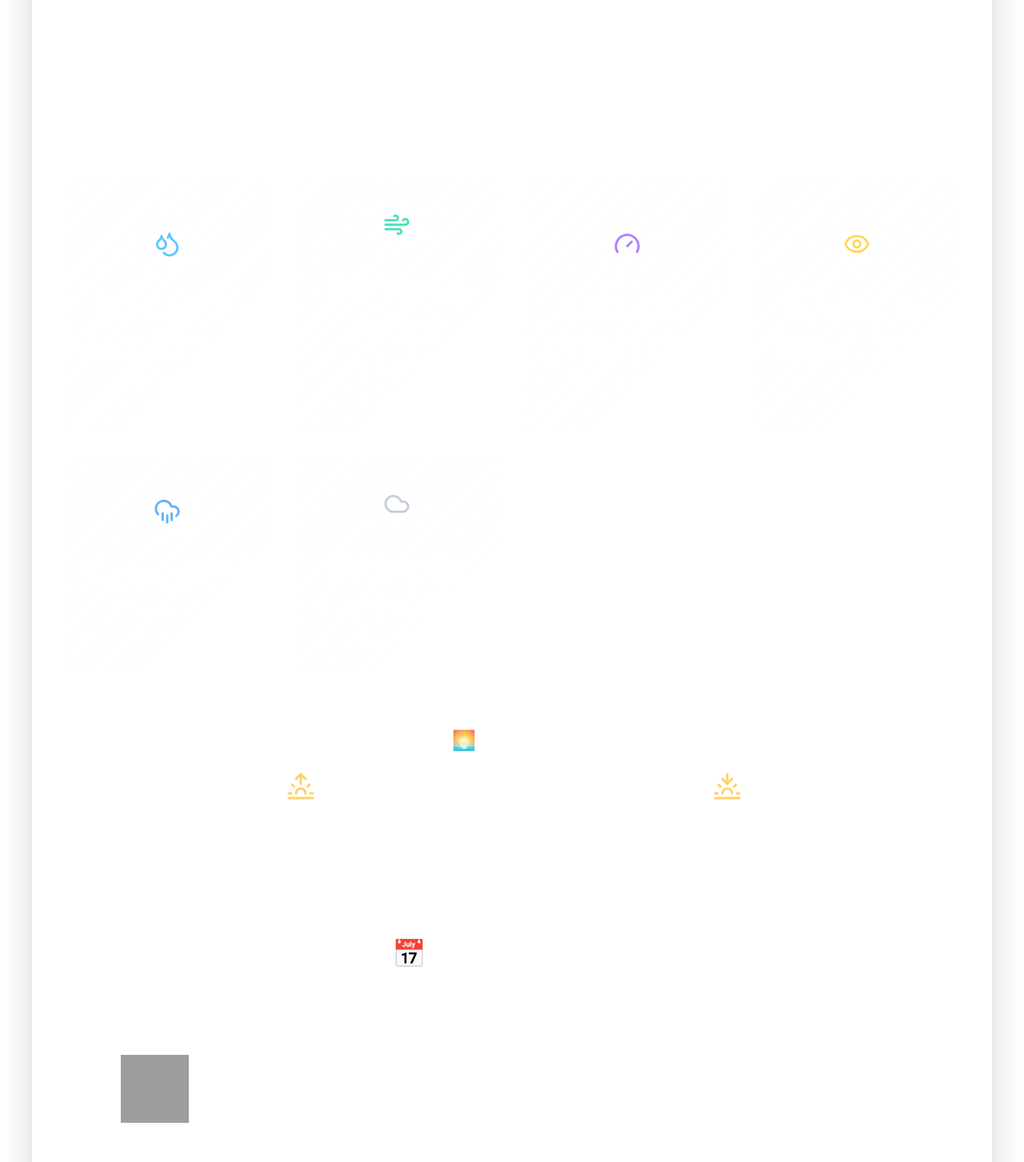
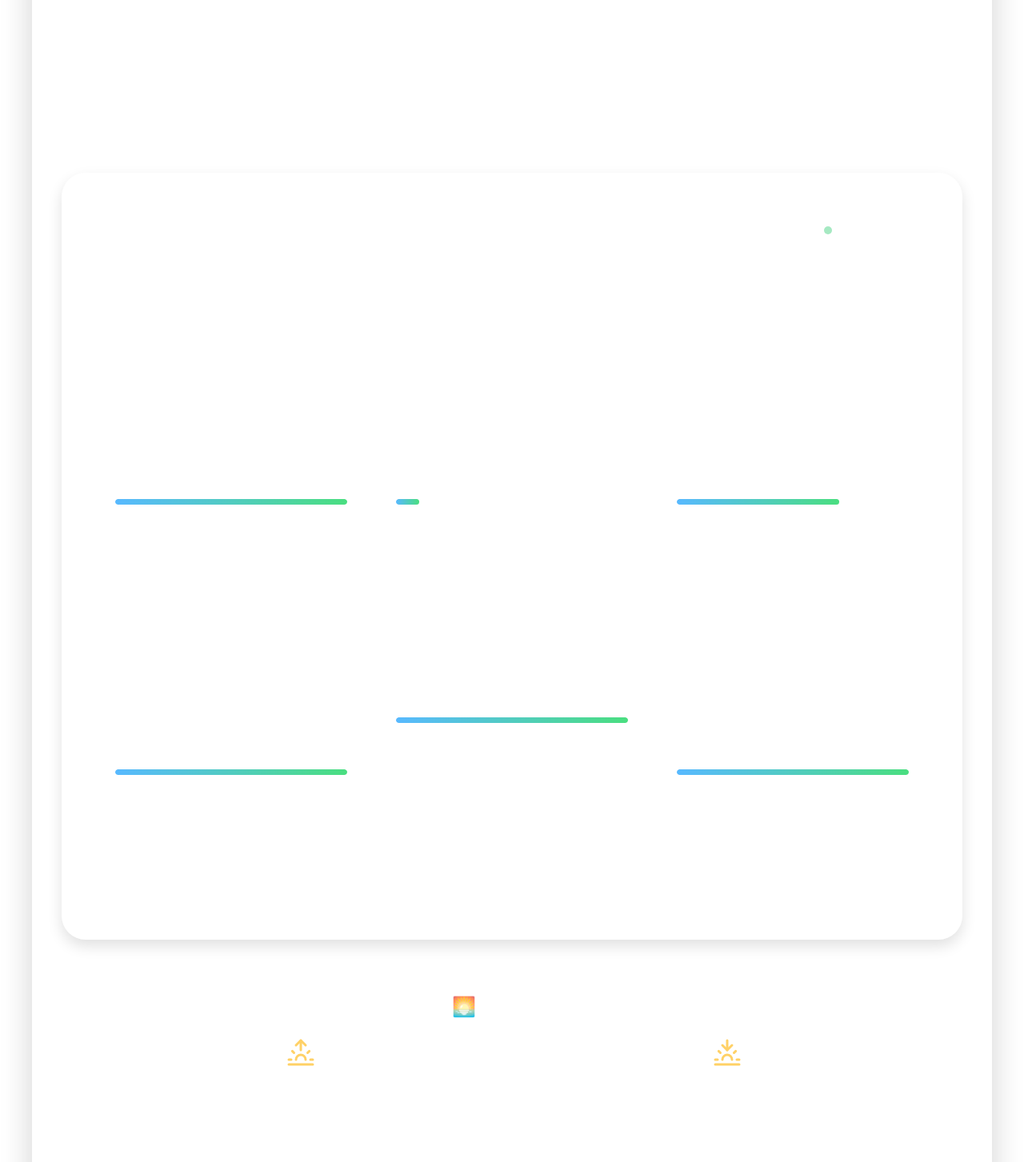
Before and after one commit to Aditya2008-Learner/Nimbus-Weather, a Flask app: template templates/index.html in a window 1280 px wide. Shown: the part 687-2140 px from the top of the page at 80% size. Run offline with Flask 3, Linux system fonts and the light colour scheme; the template is opened without the code that fills it: most values are stand-ins (such as "Sample title", 1, 10 or a date in 2020); grey boxes are pictures that could not be loaded.

Commit message:
Fixed Lag and refined UI

```diff
--- a/static/style.css
+++ b/static/style.css
@@ -617,7 +617,7 @@ form button[type="submit"]:hover {
     background: #ef4444;
 
     box-shadow:
-        0 12px 30px rgba(0, 0, 0, .18);
+        0 12px 30px rgba(0, 0, 0, .10);
 
 }
 
@@ -762,7 +762,7 @@ form button[type="submit"]:hover {
 
     font-weight: 600;
 
-    backdrop-filter: blur(8px);
+    backdrop-filter: blur(4px);
 
 }
 
@@ -808,9 +808,9 @@ form button[type="submit"]:hover {
 
     border-radius: 24px;
 
-    backdrop-filter: blur(18px);
-
-    -webkit-backdrop-filter: blur(18px);
+    backdrop-filter: blur(4px);
+
+    -webkit-backdrop-filter: blur(4px);
 
     padding: 28px 22px;
 
@@ -839,7 +839,7 @@ form button[type="submit"]:hover {
     border-color: rgba(255, 255, 255, .3);
 
     box-shadow:
-        0 20px 40px rgba(0, 0, 0, .15);
+        0 20px 40px rgba(0, 0, 0, .10);
 
 }
 
@@ -1809,7 +1809,7 @@ body.Clouds .cloud {
 
     background: rgba(15, 23, 42, .55);
 
-    backdrop-filter: blur(12px);
+    backdrop-filter: blur(4px);
 
     z-index: 9999;
 
@@ -2016,7 +2016,7 @@ body.Clouds .cloud {
 
     border: 1px solid rgba(255, 255, 255, .18);
 
-    backdrop-filter: blur(18px);
+    backdrop-filter: blur(4px);
 
     box-shadow:
         0 25px 60px rgba(0, 0, 0, .25);
@@ -2202,3 +2202,329 @@ body.Clouds .cloud {
     animation: loaderFloat 3s ease-in-out infinite;
 
 }
+
+/* ==========================================
+   WEATHER DETAILS PANEL
+========================================== */
+
+.weather-panel {
+
+    margin-top: 40px;
+
+    border-radius: 30px;
+
+    padding: 35px;
+
+    background: rgba(255, 255, 255, .08);
+
+    border: 1px solid rgba(255, 255, 255, .15);
+
+    /* backdrop-filter: blur(14px); */
+
+    box-shadow: 0 8px 18px rgba(0, 0, 0, .12);
+
+}
+
+/* ==========================================
+   HEADER
+========================================== */
+
+.panel-header {
+
+    display: flex;
+
+    justify-content: space-between;
+
+    align-items: center;
+
+    margin-bottom: 35px;
+
+}
+
+.panel-title {
+
+    display: flex;
+
+    gap: 18px;
+
+    align-items: center;
+
+}
+
+.panel-icon {
+
+    width: 68px;
+
+    height: 68px;
+
+    display: grid;
+
+    place-items: center;
+
+    border-radius: 20px;
+
+    background: rgba(255, 255, 255, .08);
+
+}
+
+.panel-icon svg {
+
+    width: 34px;
+
+    height: 34px;
+
+}
+
+.panel-title h2 {
+
+    margin: 0;
+
+    font-size: 2rem;
+
+}
+
+.panel-title p {
+
+    opacity: .7;
+
+    margin-top: 6px;
+
+}
+
+/* ==========================================
+   LIVE PILL
+========================================== */
+
+.live-pill {
+
+    display: flex;
+
+    align-items: center;
+
+    gap: 10px;
+
+    padding: 12px 22px;
+
+    border-radius: 999px;
+
+    background: rgba(255, 255, 255, .08);
+
+    font-weight: 600;
+
+}
+
+.live-dot {
+
+    width: 10px;
+
+    height: 10px;
+
+    border-radius: 50%;
+
+    background: #2ecc71;
+
+    animation: pulse 2s infinite;
+
+}
+
+@keyframes pulse {
+
+    0%,
+    100% {
+
+        opacity: 1;
+
+    }
+
+    50% {
+
+        opacity: .35;
+
+    }
+
+}
+
+/* ==========================================
+   GRID
+========================================== */
+
+.metrics-grid {
+
+    display: grid;
+
+    grid-template-columns: repeat(3, 1fr);
+
+    border-top: 1px solid rgba(255, 255, 255, .12);
+
+    border-left: 1px solid rgba(255, 255, 255, .12);
+
+}
+
+/* ==========================================
+   METRIC
+========================================== */
+
+.metric {
+
+    padding: 30px;
+
+    border-right: 1px solid rgba(255, 255, 255, .12);
+
+    border-bottom: 1px solid rgba(255, 255, 255, .12);
+
+    transition: background .2s ease;
+
+
+}
+
+.metric:hover {
+
+    background: rgba(255, 255, 255, .05);
+
+}
+
+.metric svg {
+
+    width: 30px;
+
+    height: 30px;
+
+    margin-bottom: 18px;
+
+    opacity: .9;
+
+}
+
+.metric-label {
+
+    display: block;
+
+    font-size: .8rem;
+
+    letter-spacing: 2px;
+
+    text-transform: uppercase;
+
+    opacity: .65;
+
+}
+
+.metric h3 {
+
+    margin: 14px 0 18px;
+
+    font-size: 3rem;
+
+    font-weight: 700;
+
+}
+
+/* ==========================================
+   PROGRESS BAR
+========================================== */
+
+.progress {
+
+    height: 7px;
+
+    background: rgba(255, 255, 255, .12);
+
+    border-radius: 999px;
+
+    overflow: hidden;
+
+    margin-bottom: 15px;
+
+}
+
+.progress span {
+
+    display: block;
+
+    height: 100%;
+
+    border-radius: 999px;
+
+    background: linear-gradient(90deg,
+            #58b9ff,
+            #4ade80);
+
+}
+
+/* ==========================================
+   SMALL TEXT
+========================================== */
+
+.metric small {
+
+    font-size: .92rem;
+
+    opacity: .75;
+
+}
+
+/* ==========================================
+   TODAY TIP
+========================================== */
+
+.today-tip {
+
+    margin-top: 30px;
+
+    display: flex;
+
+    gap: 15px;
+
+    align-items: center;
+
+    padding: 22px 24px;
+
+    border-radius: 20px;
+
+    background: rgba(255, 255, 255, .06);
+
+}
+
+.today-tip svg {
+
+    width: 28px;
+
+    height: 28px;
+
+}
+
+/* ==========================================
+   MOBILE
+========================================== */
+
+@media(max-width:900px) {
+
+    .metrics-grid {
+
+        grid-template-columns: 1fr;
+
+    }
+
+    .panel-header {
+
+        flex-direction: column;
+
+        align-items: flex-start;
+
+        gap: 20px;
+
+    }
+
+    .metric {
+
+        padding: 25px;
+
+    }
+
+    .metric h3 {
+
+        font-size: 2.3rem;
+
+    }
+
+}
--- a/templates/index.html
+++ b/templates/index.html
@@ -202,95 +202,182 @@
 
         </section>
 
-        <!-- ================= STATS ================= -->
+        <!-- ================= WEATHER DETAILS ================= -->
 
-        <section class="stats-grid">
+        <section class="weather-panel">
 
-            <div class="stat-card">
+            <div class="panel-header">
 
-                <div class="stat-icon">
-                    <i data-lucide="droplets"></i>
+                <div class="panel-title">
+
+                    <div class="panel-icon">
+                        <i data-lucide="cloud"></i>
                     </div>
 
-                <div class="stat-value">{{ weather.humidity }}%</div>
+                    <div>
 
-                <div class="stat-title">Humidity</div>
+                        <h2>Weather Details</h2>
+
+                        <p>Live conditions at a glance</p>
 
                     </div>
 
-            <div class="stat-card">
-
-                <div class="stat-icon">
-                    <i data-lucide="wind"></i>
                 </div>
 
-                <div class="stat-value">{{ weather.wind }} m/s</div>
+                <div class="live-pill">
 
-                <div class="stat-title">Wind Speed</div>
+                    <span class="live-dot"></span>
+
+                    Live Update
 
                 </div>
 
-            <div class="stat-card">
-
-                <div class="stat-icon">
-                    <i data-lucide="gauge"></i>
             </div>
 
-                <div class="stat-value">{{ weather.pressure }}</div>
 
-                <div class="stat-title">Pressure (hPa)</div>
+            <div class="metrics-grid">
+
+                <!-- Humidity -->
+
+                <div class="metric">
+
+                    <i data-lucide="droplets"></i>
+
+                    <span class="metric-label">Humidity</span>
+
+                    <h3>{{ weather.humidity }}%</h3>
+
+                    <div class="progress">
+
+                        <span style="width:{{ weather.humidity }}%"></span>
 
                     </div>
 
-            <div class="stat-card">
-
-                <div class="stat-icon">
-                    <i data-lucide="eye"></i>
-                </div>
-
-                <div class="stat-value">{{ weather.visibility }} km</div>
-
-                <div class="stat-title">Visibility</div>
+                    <small>Comfort Level</small>
 
                 </div>
 
-            <div class="stat-card">
 
-                <div class="stat-icon">
-                    <i data-lucide="cloud-rain"></i>
+                <!-- Wind -->
+
+                <div class="metric">
+
+                    <i data-lucide="wind"></i>
+
+                    <span class="metric-label">Wind Speed</span>
+
+                    <h3>{{ weather.wind }} m/s</h3>
+
+                    <div class="progress">
+
+                        <span style="width: {{ (weather.wind * 8) | round(0) }}%"></span>
+
                     </div>
 
-                <div class="stat-value">
-                    {{ weather.rain_chance }}%
+                    <small>Light Breeze</small>
+
                 </div>
 
-                <div class="stat-title">
-                    Rain Chance
+
+                <!-- Pressure -->
+
+                <div class="metric">
+
+                    <i data-lucide="gauge"></i>
+
+                    <span class="metric-label">Pressure</span>
+
+                    <h3>{{ weather.pressure }}</h3>
+
+                    <div class="progress">
+
+                        <span style="width:70%"></span>
+
                     </div>
 
-                <div class="stat-subtitle">
+                    <small>Normal Pressure</small>
+
+                </div>
+
+
+                <!-- Visibility -->
+
+                <div class="metric">
+
+                    <i data-lucide="eye"></i>
+
+                    <span class="metric-label">Visibility</span>
+
+                    <h3>{{ weather.visibility }} km</h3>
+
+                    <div class="progress">
+
+                        <span style="width:100%"></span>
+
+                    </div>
+
+                    <small>Excellent Visibility</small>
+
+                </div>
+
+
+                <!-- Rain -->
+
+                <div class="metric">
+
+                    <i data-lucide="cloud-rain"></i>
+
+                    <span class="metric-label">Rain Chance</span>
+
+                    <h3>{{ weather.rain_chance }}%</h3>
+
+                    <div class="progress">
+
+                        <span style="width:{{ weather.rain_chance|safe }}%"></span>
+
+                    </div>
+
+                    <small>
 
                         {% if weather.rain_chance == 0 %}
                         No Rain Expected
-                    {% elif weather.rain_chance < 40 %} Slight Chance {% elif weather.rain_chance < 70 %} Carry an
-                        Umbrella ☔ {% else %} Heavy Rain Expected {% endif %} </div>
+                        {% elif weather.rain_chance < 40 %} Slight Chance {% elif weather.rain_chance < 70 %} Carry
+                            Umbrella ☔ {% else %} Heavy Rain Expected {% endif %} </small>
 
                 </div>
-                <div class="stat-card">
 
-                    <div class="stat-icon">
+
+                <!-- Clouds -->
+
+                <div class="metric">
+
                     <i data-lucide="cloud"></i>
+
+                    <span class="metric-label">Cloud Cover</span>
+
+                    <h3>{{ weather.clouds }}%</h3>
+
+                    <div class="progress">
+
+                        <span style="width:{{ weather.clouds }}%"></span>
+
                     </div>
 
-                    <div class="stat-value">
-                        {{ weather.clouds }}%
-                    </div>
+                    <small>Sky Coverage</small>
 
-                    <div class="stat-title">
-                        Cloud Cover
                 </div>
 
             </div>
+
+
+            <div class="today-tip">
+
+                <i data-lucide="sun-medium"></i>
+
+                <span>{{ weather.tip }}</span>
+
+            </div>
+
         </section>
 
         <!-- ================= SUN ================= -->
```
Lines whose indentation alone changed are shown as unchanged.
